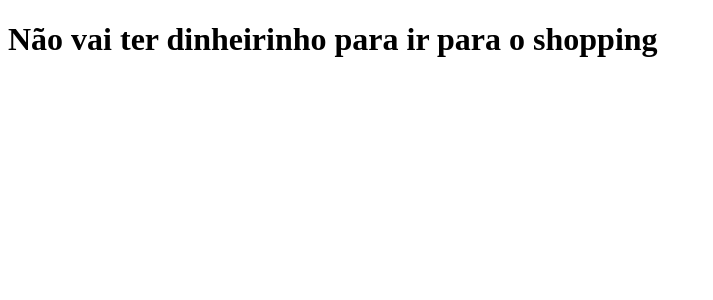
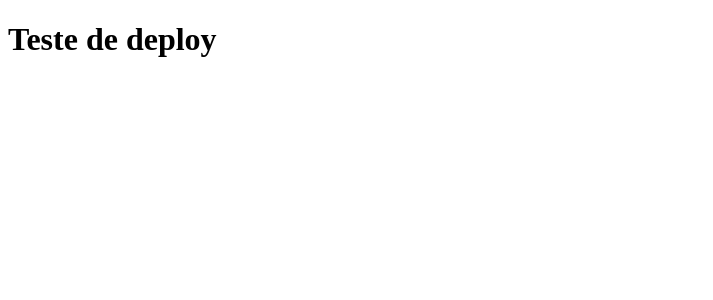
Before and after one commit to RichardFurlan/tabnews-clone, a Next.js app: page / in a window 1280 px wide. Shown: the top 300 px of the page, without its empty margins (0-713 px from the left). Built offline with nearby package versions, Linux system fonts and the light colour scheme.

Commit message:
modifica a frase novamente

```diff
--- a/pages/index.js
+++ b/pages/index.js
@@ -1,5 +1,5 @@
 function Home() {
-  return <h1>Não vai ter dinheirinho para ir para o shopping</h1>;
+  return <h1>Teste de deploy</h1>;
 }
 
 export default Home;
```
